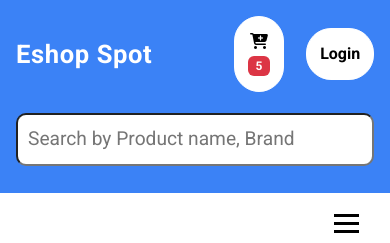
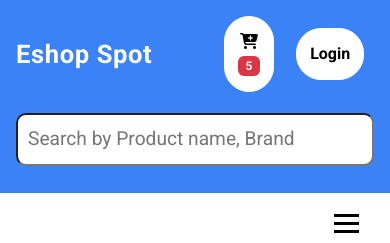
Before and after one commit to Jayagopal-web/shopping-cart, an Angular app: page /listing/1 in a window 390 px wide. Shown: the top 243 px of the page. Built offline with nearby package versions, Linux system fonts and the light colour scheme; no server answers.

Commit message:
navbar layout design updated

```diff
--- a/src/app/footer/footer.component.css
+++ b/src/app/footer/footer.component.css
@@ -4,6 +4,9 @@
     color: white;
     background-color: #111;
 }
+.footer p{
+    margin: 0;
+}
 .footer a {
     color: #FFF;
     text-align: center;
--- a/src/app/landing-page/landing-page.component.css
+++ b/src/app/landing-page/landing-page.component.css
@@ -48,9 +48,23 @@
     .categories-container{
         grid-template-columns: repeat(2, 1fr);
     }
+    .welcome-text{
+        font-size: 2.8rem;
+    }
+}
+@media (max-width:600px) {
+    .welcome-text{
+        font-size: 2rem;
+    }
 }
 @media (max-width:475px) {
     .categories-container{
         grid-template-columns: repeat(1, 1fr);
     }
+    .welcome-text{
+        font-size: 1.4rem;
+    }
+    .tagline{
+        font-size: 1rem;
+    }
 }
--- a/src/app/navbar/navbar.component.css
+++ b/src/app/navbar/navbar.component.css
@@ -1,13 +1,13 @@
 .navbar{
     display: grid;
-    grid-template-columns: 1fr 50px 100px;
+    grid-template-columns: 1fr 50px 50px 80px;
     gap: 10px;
     align-items: center;
     padding: 1rem;
 }
 .navbar.listing-page {
     display: grid;
-    grid-template-columns: 150px 1fr 50px 100px;
+    grid-template-columns: 150px 1fr 50px 50px 80px;
     gap: 10px;
     align-items: center;
     padding: 1rem;
@@ -28,6 +28,9 @@
     color: #FFF;
 }
 .user-profile-img{
+    grid-column: 2/ span 1;
+}
+.cart-btn{
     grid-column: 3/ span 1;
 }
 .login-btn{
@@ -73,17 +76,26 @@
 .block{
     display: block;
 }
+.user-profile-img.listing-page{
+    grid-column: 3/ span 1;
+}
+.cart-btn.listing-page{
+    grid-column: 4/ span 1;
+}
+.login-btn.listing-page{
+    grid-column: 5 /span 1;;
+}
 @media (max-width:600px) {
     .navbar{
-        grid-template-columns: 1fr 50px 80px;
+        grid-template-columns: 1fr 50px 50px 80px;
     }
     .navbar.listing-page{
-        grid-template-columns: 1fr 50px 80px;
+        grid-template-columns: 1fr 50px 50px 80px;
         grid-template-rows: 1fr 1fr;
     }
     .search-bar{
         grid-row: 2/span 1;
-        grid-column: 1/ span 3;
+        grid-column: 1/ span 4;
     }
     .logo{
         font-size: 1.6rem;
@@ -95,6 +107,41 @@
         grid-column: 2/ span 1;
     }
     .login-btn{
+        grid-column: 4/ span 1;
+    }
+    /* listing page */
+    .user-profile-img.listing-page{
+        grid-column: 2/ span 1;
+    }
+    .cart-btn.listing-page{
         grid-column: 3/ span 1;
     }
+    .login-btn.listing-page{
+        grid-column: 4 /span 1;;
+    }
 }
+@media (max-width:425px) {
+    .navbar{
+        grid-template-columns: 1fr 50px 80px;
+    }
+    .cart-btn{
+        grid-column: 2/ span 1;;
+    }
+    .login-btn{
+        grid-column: 3/ span 1;
+    }
+    .user-profile-img{
+        display: none;
+    }
+
+    /* listing page */
+    .navbar.listing-page{
+        grid-template-columns: 1fr 50px 80px;
+    }
+    .cart-btn.listing-page{
+        grid-column: 2/span 1;
+    }
+    .login-btn.listing-page{
+        grid-column: 3/span 1;
+    }
+}
--- a/src/app/navbar/navbar.component.html
+++ b/src/app/navbar/navbar.component.html
@@ -5,16 +5,16 @@
     <div class="search-bar" *ngIf="showSearchBar">
         <span><input type="text" placeholder="Search by Product name, Brand" (input)="onSearch($event)" value="{{searchValue}}"></span>
     </div>
-    <div class="cart-btn">
+    <div [class]="userProfile" id="user-profile" [ngClass]="{'listing-page': showSearchBar}">
+        <span id="profileImg">{{ userName }}</span>
+    </div>
+    <div class="cart-btn" [ngClass]="{'listing-page': showSearchBar}">
         <button routerLink="cart" class="btn btn-primary">
             <i class="fas fa-cart-plus"></i>
             <div class="badge bg-danger">5</div>
         </button>
     </div>
-    <div [class]="userProfile" id="user-profile">
-        <span id="profileImg">{{ userName }}</span>
-    </div>
-    <div class="login-btn">
+    <div class="login-btn" [ngClass]="{'listing-page': showSearchBar}">
         <a class="btn" [routerLink]="['/login']" routerLinkActive="router-link-active" (click)="loginBtn()">{{ LoginText }}</a>
     </div>
 </div>
--- a/src/app/signup/signup.component.html
+++ b/src/app/signup/signup.component.html
@@ -22,6 +22,6 @@
             </div>
         </form>
         <!-- Signin link -->
-        <p>Already a member? <a href="./login.html">Log In</a></p>
+        <p>Already a member? <a [routerLink]="['/login']" routerLinkActive="router-link-active" >Log In</a></p>
     </main>
 </div>
--- a/src/app/singleproduct/singleproduct.component.css
+++ b/src/app/singleproduct/singleproduct.component.css
@@ -168,3 +168,8 @@
 .writerev button:hover {
     background: #218838;
 }
+@media (max-width:475px) {
+    .product-image-main img {
+        width: 250px;
+    }
+}
--- a/src/styles.css
+++ b/src/styles.css
@@ -4,6 +4,7 @@
     box-sizing: border-box;
 }
 .card{
+    height: 100%;
     font-family: "Roboto", sans-serif;
     cursor: pointer;
     padding: 1rem 1rem;
```
